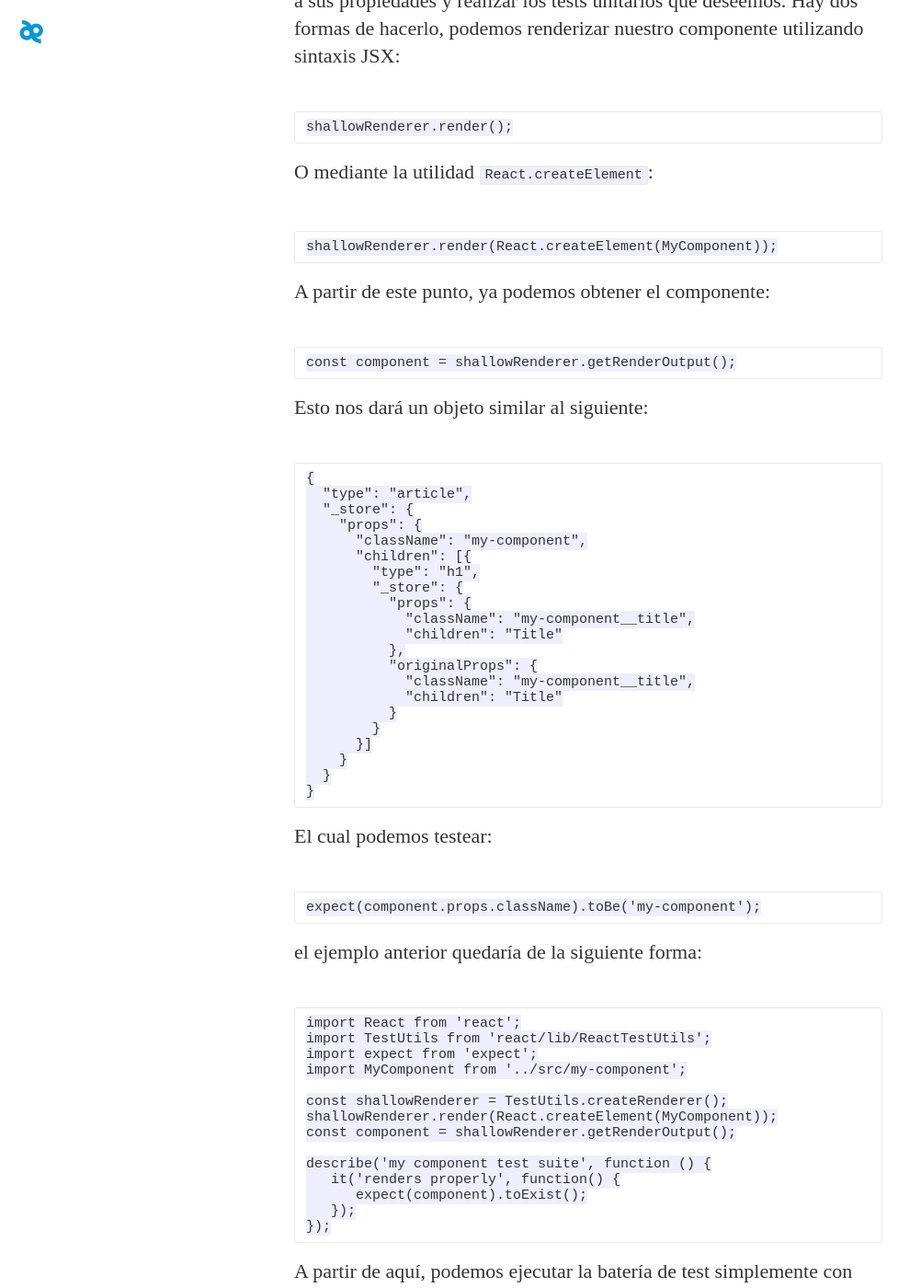
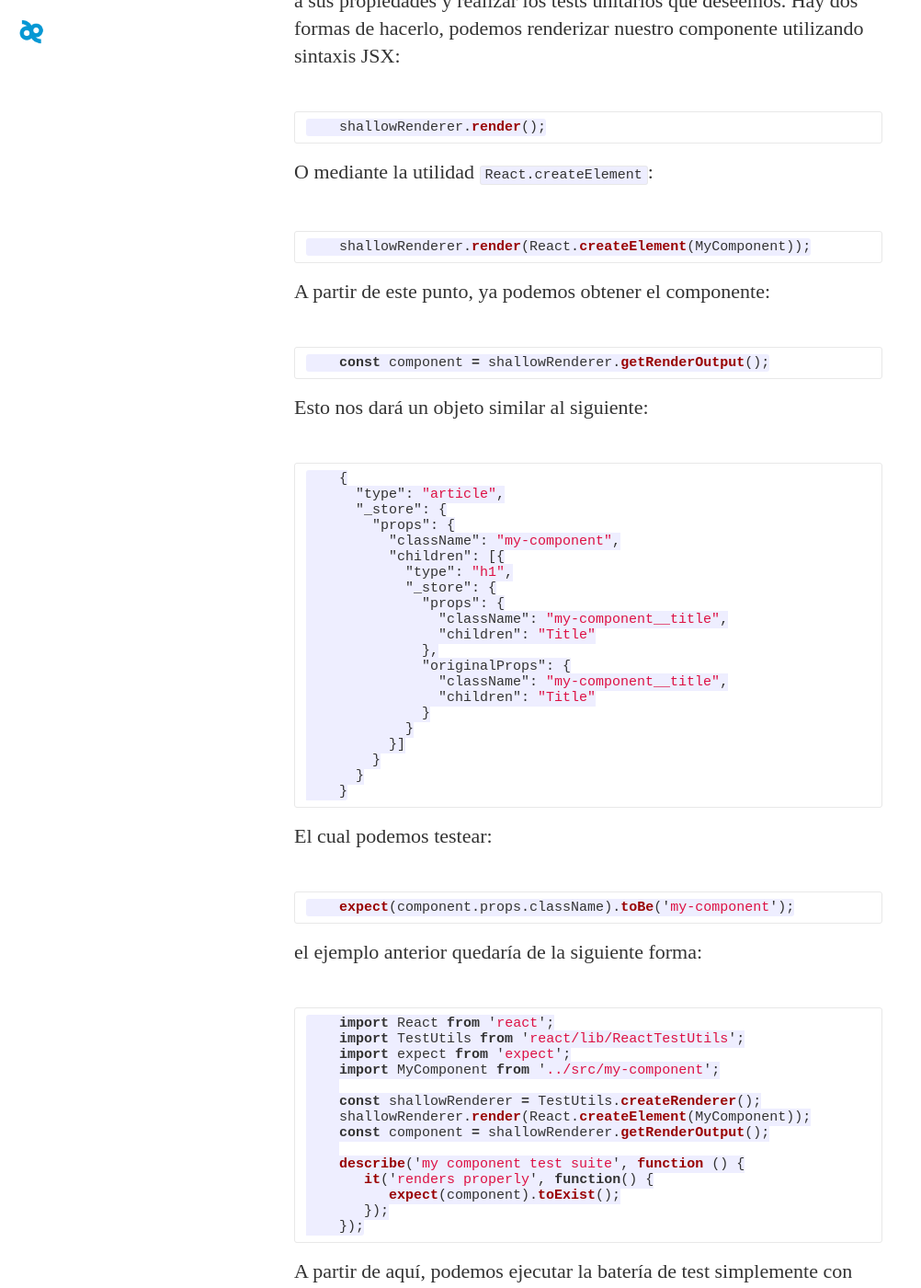
Before and after one commit to nmardones/danderu.github.com, a Jekyll site: the page built from _posts/2015-07-06-test-unitarios-de-componentes-en-reactjs-prescindiendo-del-dom-con-shallow-rendering.md, in a window 1280 px wide and 1400 px high, scrolled down 1709 px. Shown: the whole window at 92% size, without its empty margins (0-1002 px from the left). Built offline with Jekyll 4.4.1, drawn with Linux system fonts in a browser that asks for light colours; nearby versions of some CDN libraries; some web fonts are replaced; comment, search, counter and statistics services are not loaded; some of the changed text lies outside the part shown.

Commit message:
added language code tags

````diff
--- a/_posts/2015-07-06-test-unitarios-de-componentes-en-reactjs-prescindiendo-del-dom-con-shallow-rendering.md
+++ b/_posts/2015-07-06-test-unitarios-de-componentes-en-reactjs-prescindiendo-del-dom-con-shallow-rendering.md
@@ -18,11 +18,9 @@ excerpt: En este post explico cómo implementar tests unitarios sobre tus compon
 ---
 
 
-
-
 En un [artículo](https://thecraftsmansjourney.wordpress.com/2015/06/18/configurando-un-entorno-en-webpack-para-trabajar-con-react/) publicado previamente hablé sobre el entorno que hemos preparado para desarrollar componentes atómicos con **ReactJS** y de todas las micro-decisiones que hemos tomado sobre el mismo. Con lo que respecta a los tests unitarios, hasta ahora hemos utilizado [Karma](http://karma-runner.github.io/0.12/index.html) debido a su compatibilidad con [webpack](http://webpack.github.io) y su facilidad de configuración, pero este mundo evoluciona muy rápido y ya hemos encontrado una opción mejor: implementar [**shallow rendering**](https://facebook.github.io/react/docs/test-utils.html#shallow-rendering). Esta opción además, es la [recomendada por Facebook](https://discuss.reactjs.org/t/whats-the-prefered-way-to-test-react-js-components/26/2) a partir de la versión 0.13, así que no se puede estar más a la última.
 
-
+```javascript
     import React from 'react';
     import TestUtils from 'react/lib/ReactTestUtils';
     import expect from 'expect';
@@ -34,8 +32,7 @@ En un [artículo](https://thecraftsmansjourney.wordpress.com/2015/06/18/configur
           expect(root).toExist();
        });
     });
-
-
+```
 
 Tal y como explico en mi [post](https://thecraftsmansjourney.wordpress.com/2015/07/06/reactjs-agnostico-el-dom-como-un-detalle-de-implementacion/) anterior, el DOM es simplemente un detalle de implementación, así que, ¿por qué testar sobre un DOM, si es solo una de las posibilidades que tiene ese componente de renderizarse? He aquí el por qué de que los creadores de Facebook recomienden utilizar _**shallow rendering**_. Veamos cómo hacerlo.
 
@@ -45,37 +42,33 @@ Tal y como explico en mi [post](https://thecraftsmansjourney.wordpress.com/2015/
 
 Cojamos por ejemplo el test anterior. Por si solo no podría funcionar, ya que **depende** de Karma para levantar un browser que nos ofrezca un DOM sobre el que montar los componentes. En nuestro caso utilizábamos PhantomJS, que además requería de un [polyfill](https://www.npmjs.com/package/phantomjs-polyfill) para soportar algunas funciones que faltan. Pero podemos prescindir de él. Si miramos la [especificación](https://facebook.github.io/react/docs/test-utils.html#shallow-rendering) que nos da Facebook para utilizar _shallow rendering_, vemos que primero necesitamos instancia un _renderer_:
 
-
+```javascript
     import React from 'react/addons';
     const TestUtils = React.addons.TestUtils;
     const shallowRenderer = TestUtils.createRenderer();
-
-
+```
 
 A continuación, debemos obtener un ReactElement, para poder acceder a sus propiedades y realizar los tests unitarios que deseemos. Hay dos formas de hacerlo, podemos renderizar nuestro componente utilizando sintaxis JSX:
 
-
+```javascript
     shallowRenderer.render();
-
-
+```
 
 O mediante la utilidad `React.createElement`:
 
-
+```javascript
     shallowRenderer.render(React.createElement(MyComponent));
-
-
+```
 
 A partir de este punto, ya podemos obtener el componente:
 
-
+```javascript
     const component = shallowRenderer.getRenderOutput();
-
-
+```
 
 Esto nos dará un objeto similar al siguiente:
 
-
+```json
     {
       "type": "article",
       "_store": {
@@ -97,19 +90,17 @@ Esto nos dará un objeto similar al siguiente:
         }
       }
     }
-
-
+```
 
 El cual podemos testear:
 
-
+```javascript
     expect(component.props.className).toBe('my-component');
-
-
+```
 
 el ejemplo anterior quedaría de la siguiente forma:
 
-
+```javascript
     import React from 'react';
     import TestUtils from 'react/lib/ReactTestUtils';
     import expect from 'expect';
@@ -124,20 +115,18 @@ el ejemplo anterior quedaría de la siguiente forma:
           expect(component).toExist();
        });
     });
-
-
+```
 
 A partir de aquí, podemos ejecutar la batería de test simplemente con mocha (por ejemplo), utilizando [BabelJS](https://babeljs.io) como transpiler. Para ello, hemos añadido los dos siguientes scripts a nuestro `package.json`:
 
-
+```json
     "test": "mocha --compilers js:babel/register --recursive",
     "test:watch": "npm run test -- -w test src --watch-extensions jsx"
-
-
+```
 
 La primera línea ejecuta los tests con mocha una vez, buscando por defecto en la carpeta `./test` de nuestra app y de forma recursiva en todas las sub-carpetas. La segunda línea levanta un entorno de TDD que relanza los tests ante cualquier cambio tanto en nuestra carpeta de tests como en nuestra carpeta de código fuente, en la que tenemos todos los componentes con extensión `.jsx` Esto nos permitirá prescindir de Karma y de todas las dependencias necesarias, así como de PhantomJS. En nuestro caso, nos hemos librado de los siguientes packages:
 
-
+```json
     "karma": "^0.12.33",
     "karma-chrome-launcher": "^0.1.12",
     "karma-cli": "0.0.4",
@@ -146,8 +135,7 @@ La primera línea ejecuta los tests con mocha una vez, buscando por defecto en l
     "karma-spec-reporter": "0.0.19",
     "karma-webpack": "^1.5.1",
     "phantomjs-polyfill": "0.0.1"
-
-
+```
 
 Consiguiendo como bonus un entorno de TDD aún más rápido que la configuración anterior. WIN-WIN :)
 
````
